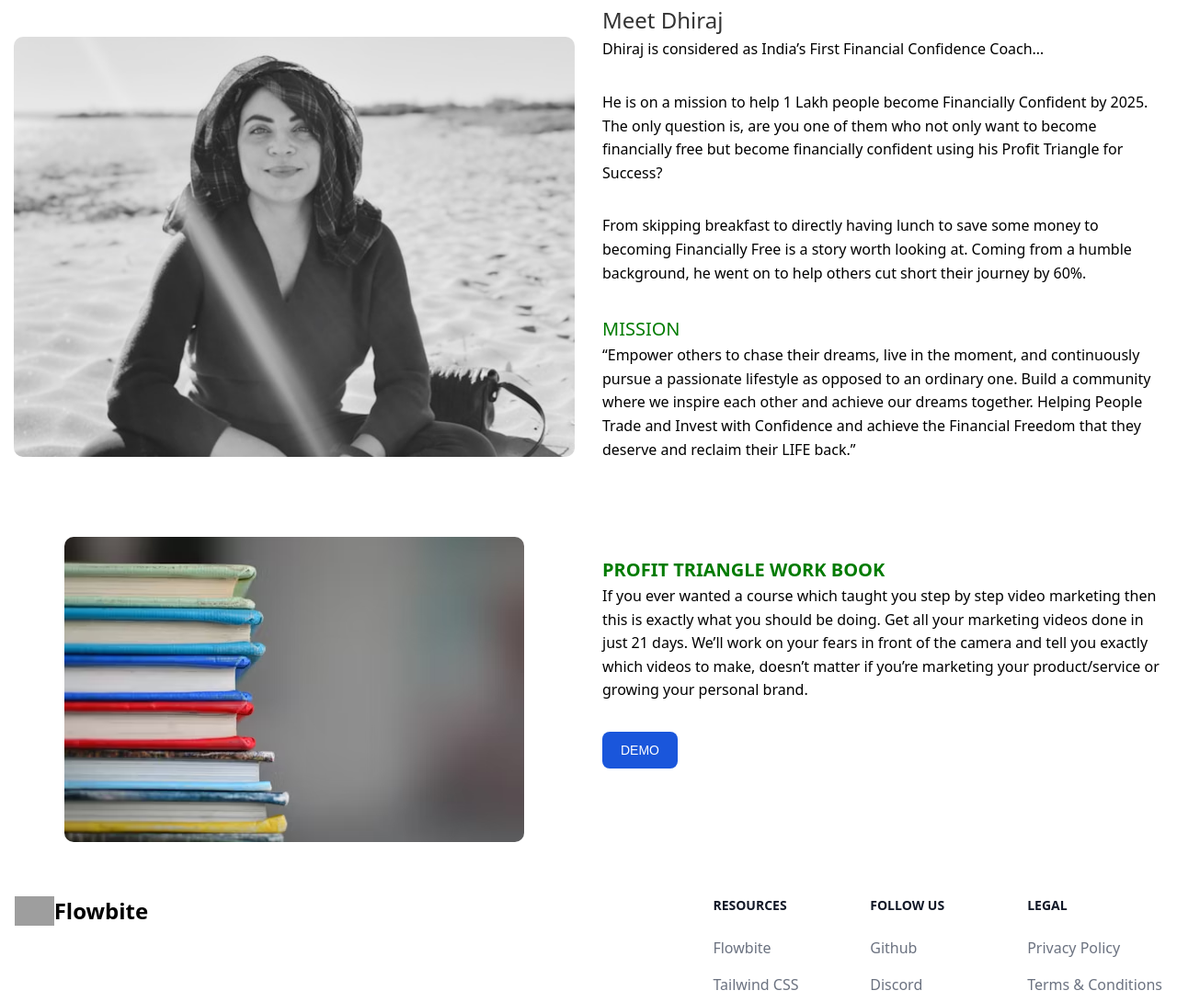
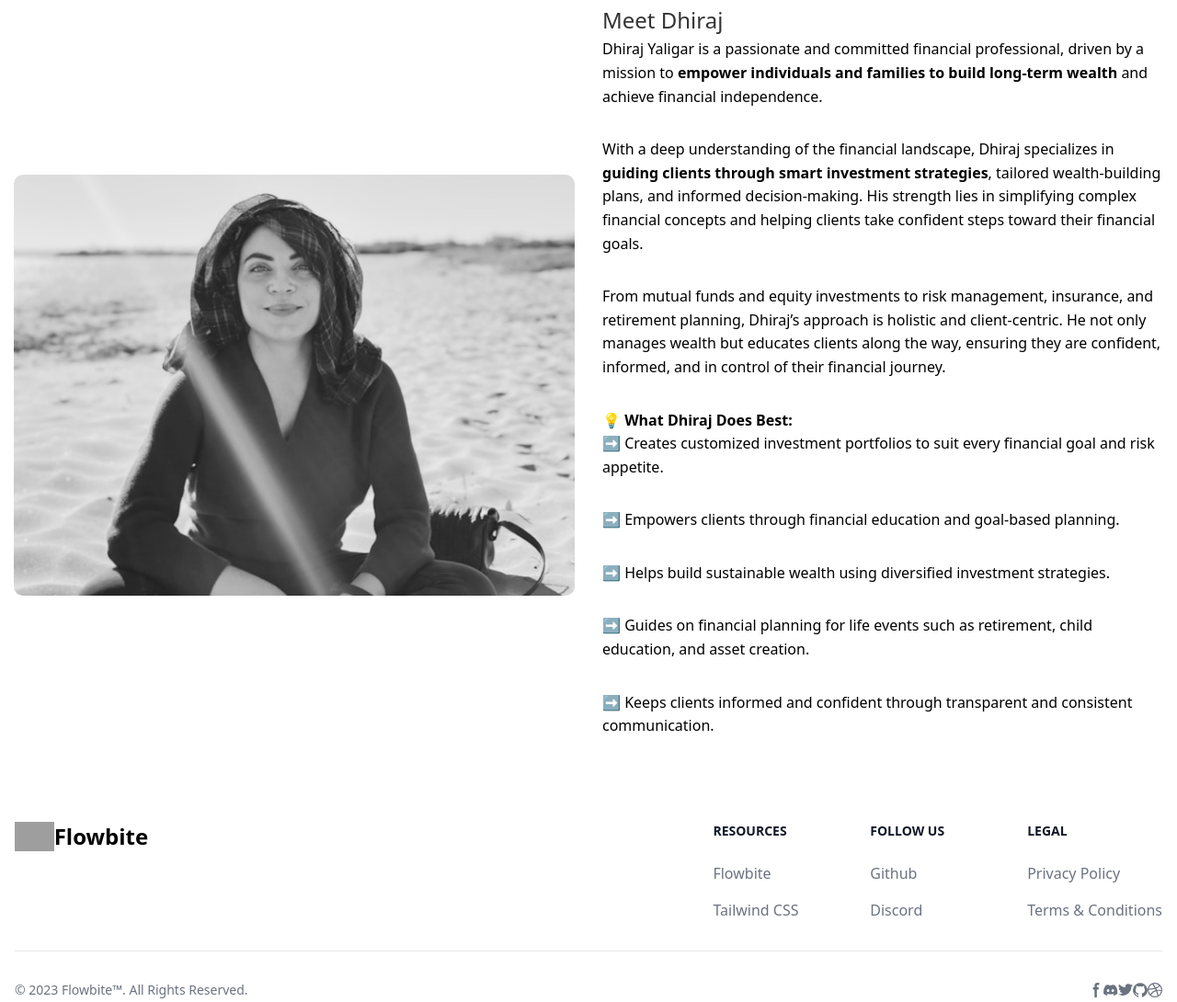
Before and after one commit to Ganeshkesapnatti/dhirajwebsite, a plain HTML site: page index.html in a window 1280 px wide. Shown: the part 564-1654 px from the top of the page at 92% size. Drawn offline with nearby package versions, Linux system fonts and the light colour scheme; grey boxes are pictures that could not be loaded.

Commit message:
2nd commit

```diff
--- a/index.html
+++ b/index.html
@@ -209,37 +209,29 @@
         </div>
         <div class="desc">
             <h2>Meet Dhiraj</h2>
-            <p>Dhiraj is considered as India’s First Financial Confidence Coach…</p>
-            <p>He is on a mission to help 1 Lakh people become Financially Confident by 2025. The only question is, are
-                you one of them who not only want to become financially free but become financially confident using his
-                Profit Triangle for Success?</p>
-            <p>From skipping breakfast to directly having lunch to save some money to becoming Financially Free is a
-                story worth looking at. Coming from a humble background, he went on to help others cut short their
-                journey by 60%.</p>
-            <h3>MISSION</h3>
-            <p>“Empower others to chase their dreams, live in the moment, and continuously pursue a passionate lifestyle
-                as opposed to an ordinary one. Build a community where we inspire each other and achieve our dreams
-                together. Helping People Trade and Invest with Confidence and achieve the Financial Freedom that they
-                deserve and reclaim their LIFE back.”</p>
-        </div>
-    </div>
+            <p>Dhiraj Yaligar is a passionate and committed financial professional, driven by a mission to
+                <strong>empower
+                    individuals and families to build long-term wealth</strong> and achieve financial independence.
+            </p>
+            <p>
+                With a deep understanding of the financial landscape, Dhiraj specializes in <strong> guiding clients
+                    through
+                    smart investment strategies</strong>, tailored wealth-building plans, and informed decision-making.
+                His strength
+                lies in simplifying complex financial concepts and helping clients take confident steps toward their
+                financial goals. </p>
 
-    <div class="item mission">
-        <div class="imageConatiner">
-            <img src="book.avif" alt="Dhiraj" />
-        </div>
-        <div class="desc">
-            <h3 class="font-bold">PROFIT TRIANGLE WORK BOOK</h3>
-            <div class="divider">
+            <p> From mutual funds and equity investments to risk management, insurance, and retirement planning,
+                Dhiraj’s approach is holistic and client-centric. He not only manages wealth but educates clients along
+                the way, ensuring they are confident, informed, and in control of their financial journey.</p>
 
-            </div>
-            <p>If you ever wanted a course which taught you step by step video marketing then this is exactly what you
-                should be doing. Get all your marketing videos done in just 21 days. We’ll work on your fears in front
-                of the camera and tell you exactly which videos to make, doesn’t matter if you’re marketing your
-                product/service or growing your personal brand.
+            <h1><strong>💡 What Dhiraj Does Best:</strong></h1>
+            <p>➡️ Creates customized investment portfolios to suit every financial goal and risk appetite. </p>
+            <p>➡️ Empowers clients through financial education and goal-based planning.</p>
+            <p>➡️ Helps build sustainable wealth using diversified investment strategies.</p>
+            <p>➡️ Guides on financial planning for life events such as retirement, child education, and asset creation.
             </p>
-            <button type="button"
-                class="text-white bg-blue-700 hover:bg-blue-800 focus:ring-4 focus:ring-blue-300 font-medium rounded-lg text-sm px-5 py-2.5 me-2 mb-2 dark:bg-blue-600 dark:hover:bg-blue-700 focus:outline-none dark:focus:ring-blue-800">DEMO</button>
+            <p>➡️ Keeps clients informed and confident through transparent and consistent communication.</p>
 
         </div>
     </div>
```
